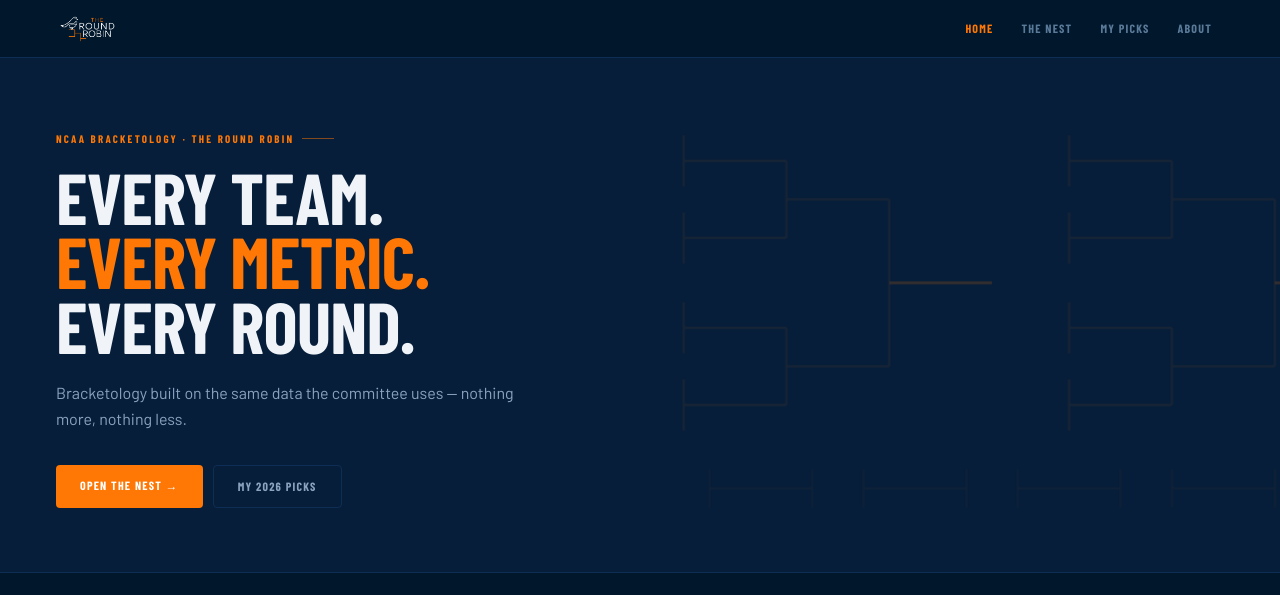
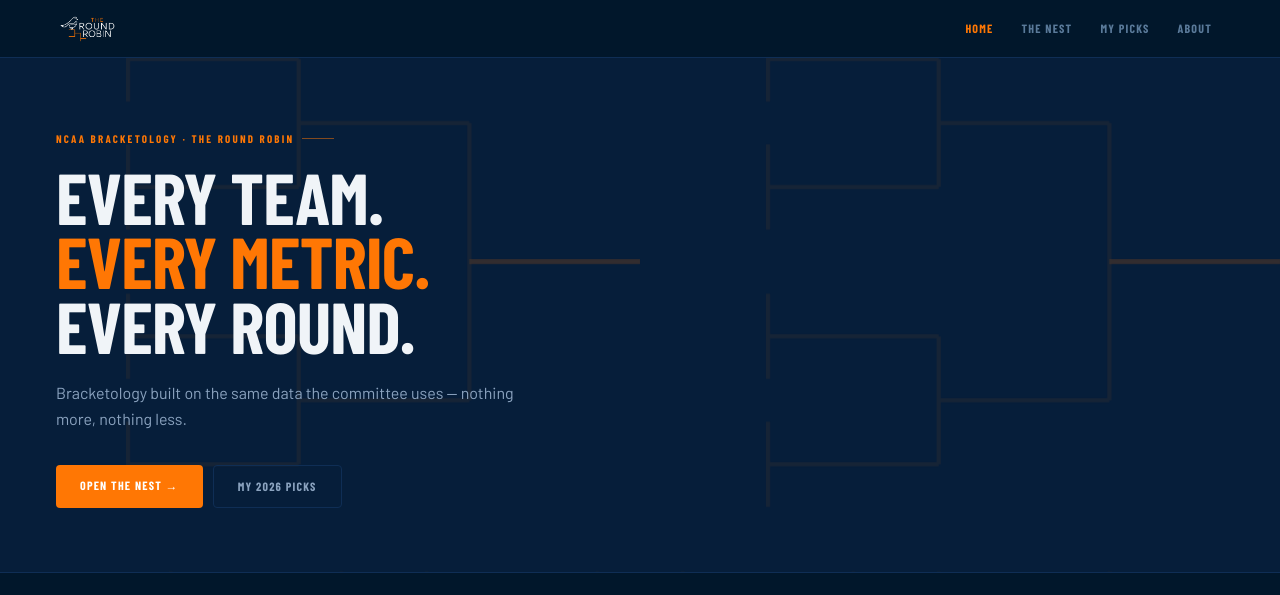
Before and after one commit to GrantBH12/The-Round-Robin, a Jekyll site: the page built from index.html, in a window 1280 px wide. Shown: the top 595 px of the page. Built offline with Jekyll 4.4.1, drawn with Linux system fonts in a browser that asks for light colours; some web fonts are replaced.

Commit message:
Expand bracket art to full hero width

```diff
--- a/assets/css/main.css
+++ b/assets/css/main.css
@@ -571,3 +571,9 @@ footer {
   z-index: 1;
   display: block !important;
 }
+
+/* EXPAND BRACKET BG TO FULL WIDTH */
+.hero-bg {
+  right: 0 !important;
+  width: 100% !important;
+}
```
